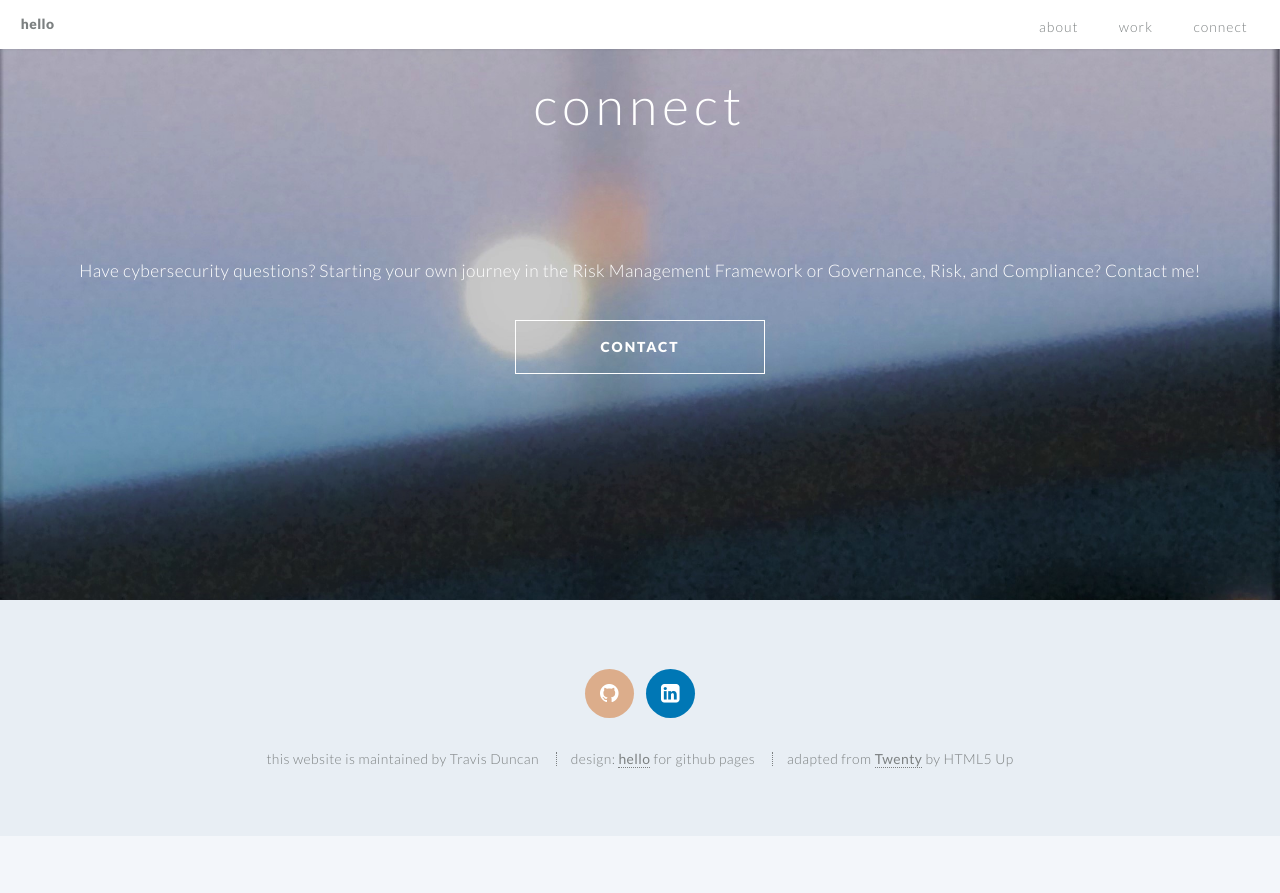
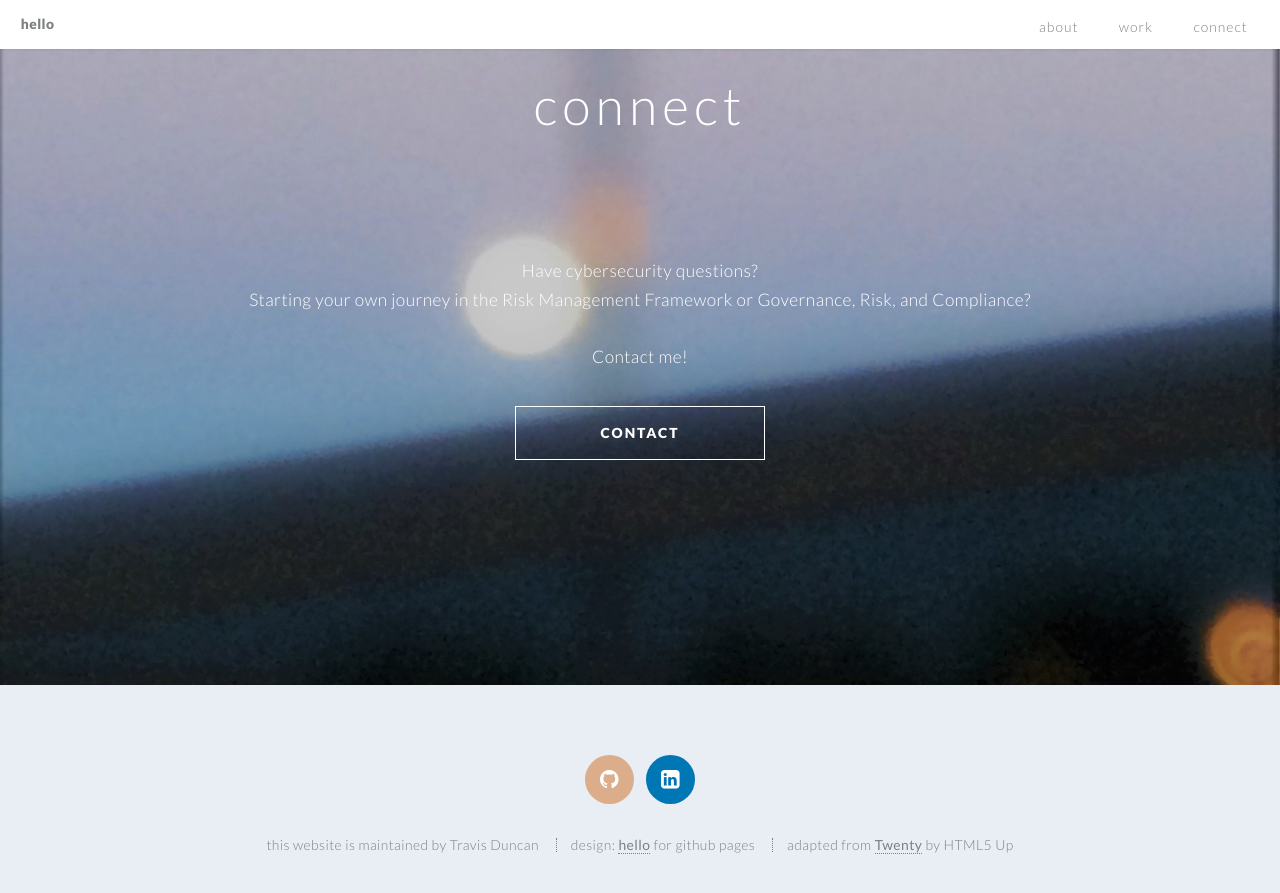
Before and after one commit to TravDunc/hellotemplatedraft, a Jekyll site: the page built from index.md, in a window 1280 px wide and 900 px high, scrolled down 5608 px. Shown: the top 893 px of the window. Built offline with Jekyll 4.4.1, drawn with Linux system fonts in a browser that asks for light colours; before the commit the page ends 6444 px from its top, so only the background shows below that.

```diff
--- a/index.md
+++ b/index.md
@@ -35,7 +35,7 @@ portfolio_description: you can include a portfolio showcasing your work and orga
 
 # By declaring these variables, you can include a CTA section.
 cta: connect # the heading for your CTA section
-cta_description: Have cybersecurity questions? Starting your own journey in the Risk Management Framework or Governance, Risk, and Compliance? Contact me! # a description to be desplayed below the heading and above the content
+cta_description: Have cybersecurity questions?<br>Starting your own journey in the Risk Management Framework or Governance, Risk, and Compliance?<br><br>Contact me! # a description to be desplayed below the heading and above the content
 cta_button: mailto:travisduncan@example.com # a link to an external website or to media
 cta_button_label: contact # the label on the button
 
```
